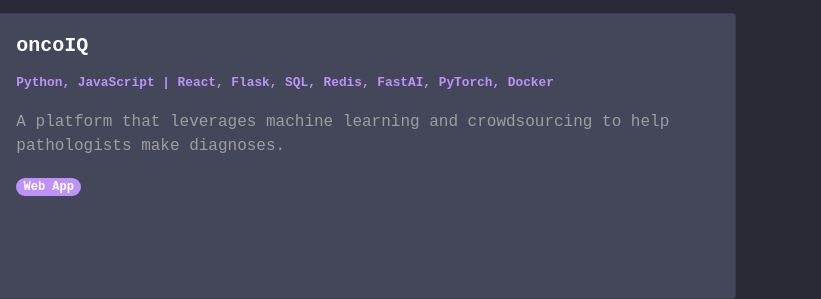
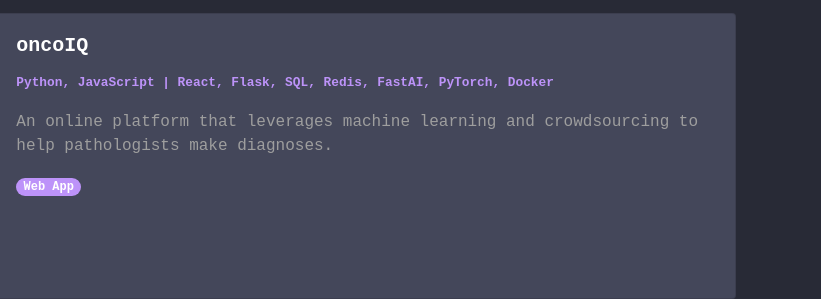
Before and after one commit to gary-peng/gary-peng.github.io, a Gatsby site: page / in a window 1280 px wide. Shown: the part 837-1136 px from the top of the page, 459-1280 px from the left. Built offline with nearby package versions, Linux system fonts and the light colour scheme; Gatsby itself is replaced by a stand-in of ours.

Commit message:
Update project

```diff
--- a/src/data.js
+++ b/src/data.js
@@ -4,8 +4,8 @@ export default {
             name: "oncoIQ",
             lang: "Python, JavaScript",
             tech: "React, Flask, SQL, Redis, FastAI, PyTorch, Docker",
-            desc: "A platform that leverages machine learning and crowdsourcing to help pathologists make diagnoses.",
-            img: "https://oncoiq.io/screenshots/landing.PNG",
+            desc: "An online platform that leverages machine learning and crowdsourcing to help pathologists make diagnoses.",
+            img: "https://raw.githubusercontent.com/oncoiq/oncoIQ/master/src/components/logo-white.svg",
 
             links: [
                 {
```
